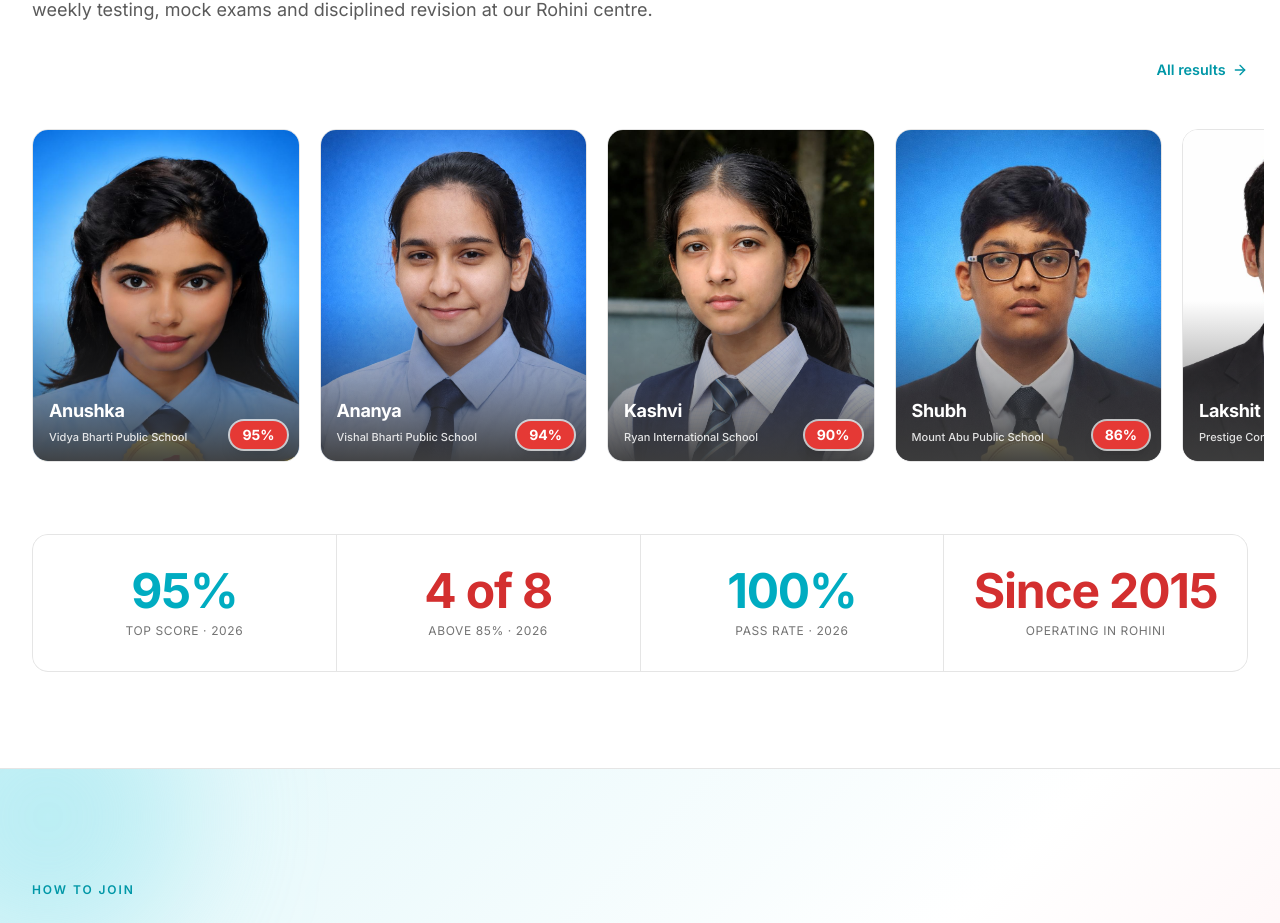
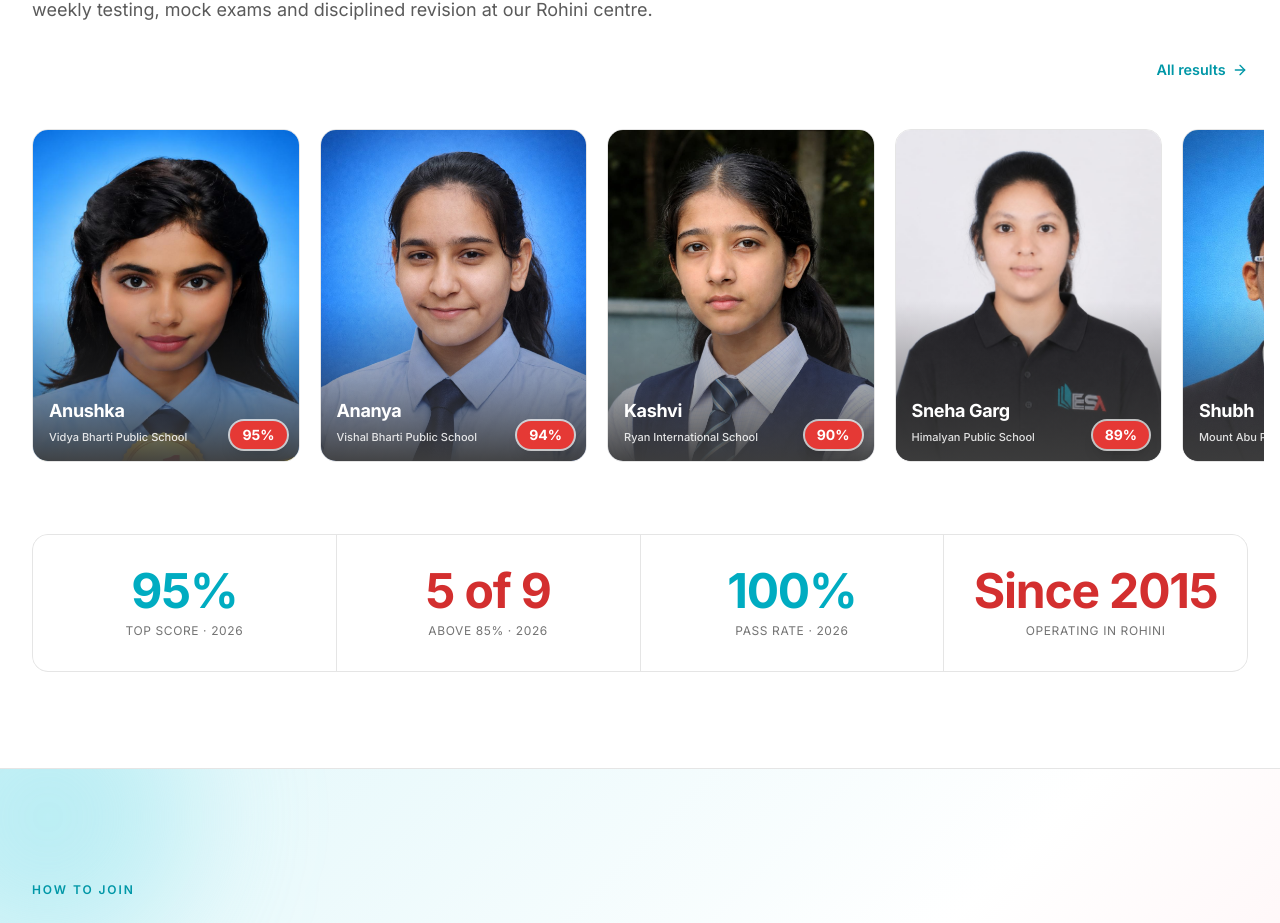
Before and after one commit to mayankdigitallab-pixel/esa, a Next.js app: page / in a window 1280 px wide. Shown: the part 6690-7613 px from the top of the page. Built offline with nearby package versions, Linux system fonts and the light colour scheme.

Commit message:
Toppers: add Sneha Garg (Class 12, 89%, Himalyan Public School)

```diff
--- a/data/results.ts
+++ b/data/results.ts
@@ -37,6 +37,13 @@ export const toppers: Topper[] = [
     image: "/students/kashvi.jpg",
   },
   {
+    name: "Sneha Garg",
+    grade: "Class 12",
+    marks: "89%",
+    school: "Himalyan Public School",
+    image: "/students/sneha-garg.jpg",
+  },
+  {
     name: "Shubh",
     marks: "86%",
     school: "Mount Abu Public School",
@@ -70,7 +77,7 @@ export const toppers: Topper[] = [
 
 export const resultsStats = [
   { label: "Top score · 2026", value: "95%" },
-  { label: "Above 85% · 2026", value: "4 of 8" },
+  { label: "Above 85% · 2026", value: "5 of 9" },
   { label: "Pass rate · 2026", value: "100%" },
   { label: "Operating in Rohini", value: "Since 2015" },
 ];
```
Also changed, not shown: public/students/sneha-garg.jpg (added).
